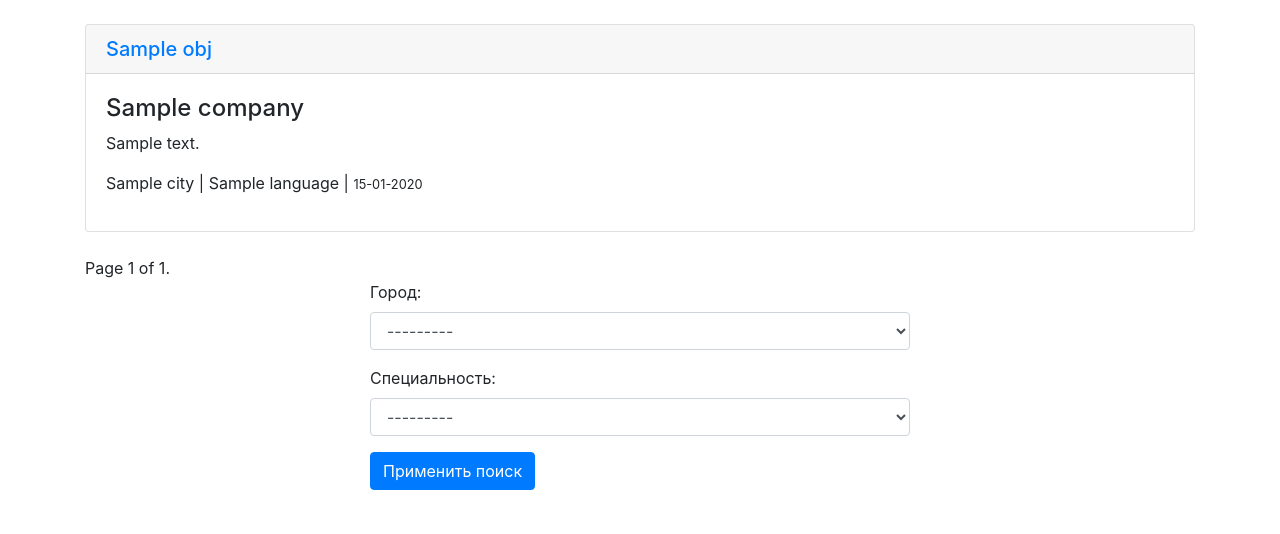
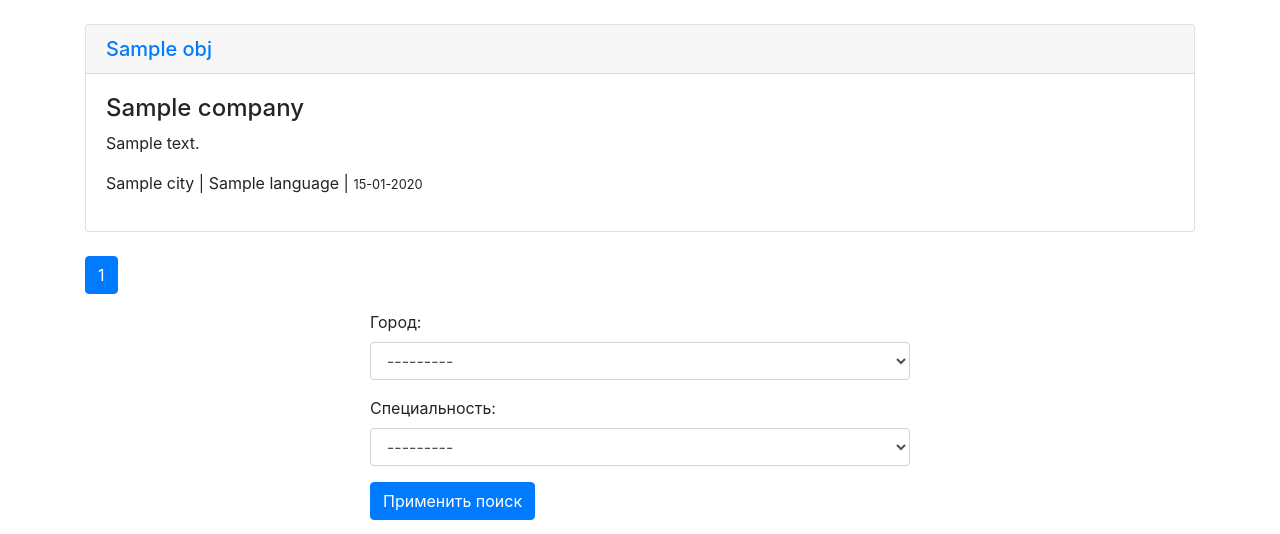
Before and after one commit to ArtemShilov/ScrapWork, a Django app: template templates/list.html in a window 1280 px wide. Shown: the part 56-590 px from the top of the page. Run offline with Django 4.2, Linux system fonts and the light colour scheme; data comes from the database, SQL or seed files in the repository; tables that the repository leaves empty hold one stand-in row (values such as "Sample post"); the template is opened without the code that fills it: values that come from a table or form of the project are taken from there, most other values are stand-ins (such as "Sample title", 1, 10 or a date in 2020).

Commit message:
create pagination

```diff
--- a/scraping/views.py
+++ b/scraping/views.py
@@ -13,7 +13,7 @@ def list_view(request):
     form = FindForm()
     city = request.GET.get('city')
     language = request.GET.get('language')
-    page_obj = []
+    context = {'city': city, 'language': language, 'form': form}
     if city or language:
         _filter = {}
         if city:
@@ -26,5 +26,6 @@ def list_view(request):
 
         page_number = request.GET.get('page')
         page_obj = paginator.get_page(page_number)
+        context['object_list'] = page_obj
 
-    return render(request, 'list.html', {'object_list': page_obj, 'form': form})
+    return render(request, 'list.html', context)
--- a/templates/list.html
+++ b/templates/list.html
@@ -21,23 +21,51 @@
         <div class="row">
             <div class="col">
 
-        <div class="pagination">
-    <span class="step-links">
+                <nav aria-label="Page navigation example">
+                    <ul class="pagination">
                         {% if object_list.has_previous %}
-            <a href="?page=1">&laquo; first</a>
-            <a href="?page={{ object_list.previous_page_number }}">previous</a>
+                            <li class="page-item">
+                                <a class="page-link" href="?city={{ city }}&language={{ language }}&page=1" aria-label="Previous">
+                                    <span aria-hidden="true">&laquo;</span>
+                                </a>
+                            </li>
                         {% endif %}
 
-        <span class="current">
-            Page {{ object_list.number }} of {{ object_list.paginator.num_pages }}.
-        </span>
+                        {% for page in object_list.paginator.page_range %}
+                            <li class="page-item
+                            {% if page == object_list.number %} active {% endif %}">
+                                <a class="page-link" href="?city={{ city }}&language={{ language }}&page={{ page }}">{{ page }}
+                                </a>
+                            </li>
+                        {% endfor %}
 
                         {% if object_list.has_next %}
-            <a href="?page={{ object_list.next_page_number }}">next</a>
-            <a href="?page={{ object_list.paginator.num_pages }}">last &raquo;</a>
+                        <li class="page-item">
+                            <a class="page-link" href="?city={{ city }}&language={{ language }}&page={{ object_list.next_page_number }}" aria-label="Next">
+                                <span aria-hidden="true">&raquo;</span>
+                            </a>
+                        </li>
                         {% endif %}
-    </span>
-</div>
+                    </ul>
+                </nav>
+
+{#                <div class="pagination">#}
+{#    <span class="step-links">#}
+{#        {% if object_list.has_previous %}#}
+{#            <a href="?city={{ city }}&language={{ language }}&page=1">&laquo; Начало</a>#}
+{#            <a href="?city={{ city }}&language={{ language }}&page={{ object_list.previous_page_number }}">Предыдущая</a>#}
+{#        {% endif %}#}
+{##}
+{#        <span class="current">#}
+{#            Page {{ object_list.number }} of {{ object_list.paginator.num_pages }}.#}
+{#        </span>#}
+{##}
+{#        {% if object_list.has_next %}#}
+{#            <a href="?city={{ city }}&language={{ language }}&page={{ object_list.next_page_number }}">Следующая</a>#}
+{#            <a href="?city={{ city }}&language={{ language }}&page={{ object_list.paginator.num_pages }}">Последняя &raquo;</a>#}
+{#        {% endif %}#}
+{#    </span>#}
+{#                </div>#}
 
             </div>
         </div>
```
Lines whose indentation alone changed are shown as unchanged.
